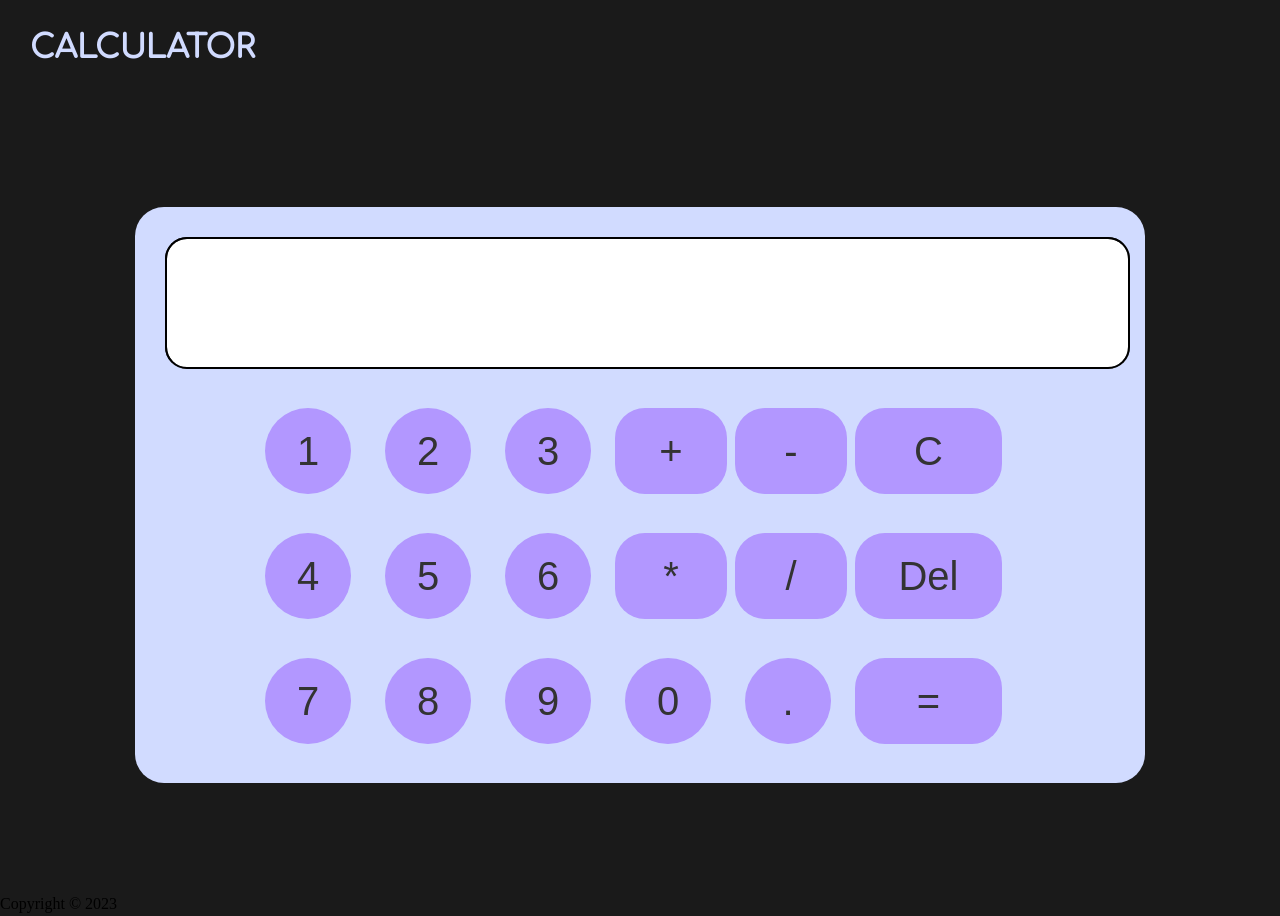
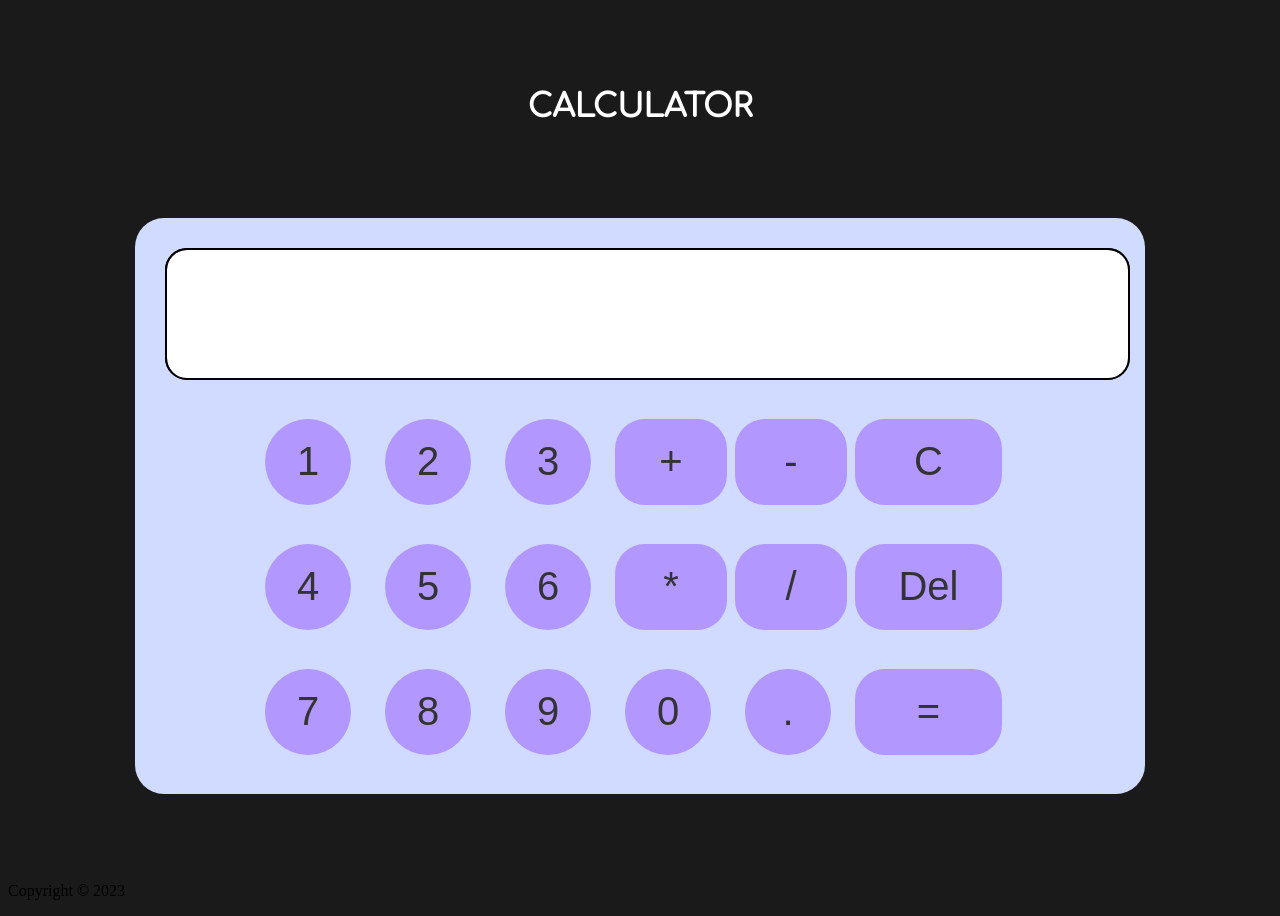
Before and after one commit to dineshbandaru7/calculatorsite, a plain HTML site: page fullpage.html in a window 1280 px wide. Drawn offline with Linux system fonts and the light colour scheme.

Commit message:
Update styles.css

```diff
--- a/styles.css
+++ b/styles.css
@@ -1,19 +1,20 @@
 *{
-  margin: 0;
-  padding: 0;
 
   background-color : #1a1a1a;
 
 }
 
+
+
 .logo{
   font-family: comfortaa;
-  color: #d1dbff;
-  padding: 30px
+  color: #ffffff;
+  padding-top: 60px;
+  text-align: center;
 }
 
 .container {
-  height: 100vh;
+  height: 90vh;
   display: flex;
   justify-content: center;
   align-items: center;
@@ -59,7 +60,8 @@ button {
   margin-right: auto;
   color: #333;
   justify-items: center;
-  cursor: pointer;
+  cursor: cell;
+  transition: all 0.2s ease-in-out;
 }
 
 .plus {
@@ -79,6 +81,8 @@ button {
 }
 
 button:hover {
-  background-color: #252525;
-  color: #B297FF
+  color: #1d1d1d;
+
+  box-shadow: 0 5px 15px rgba(72, 49, 89, 0.4);
+
 }
```
